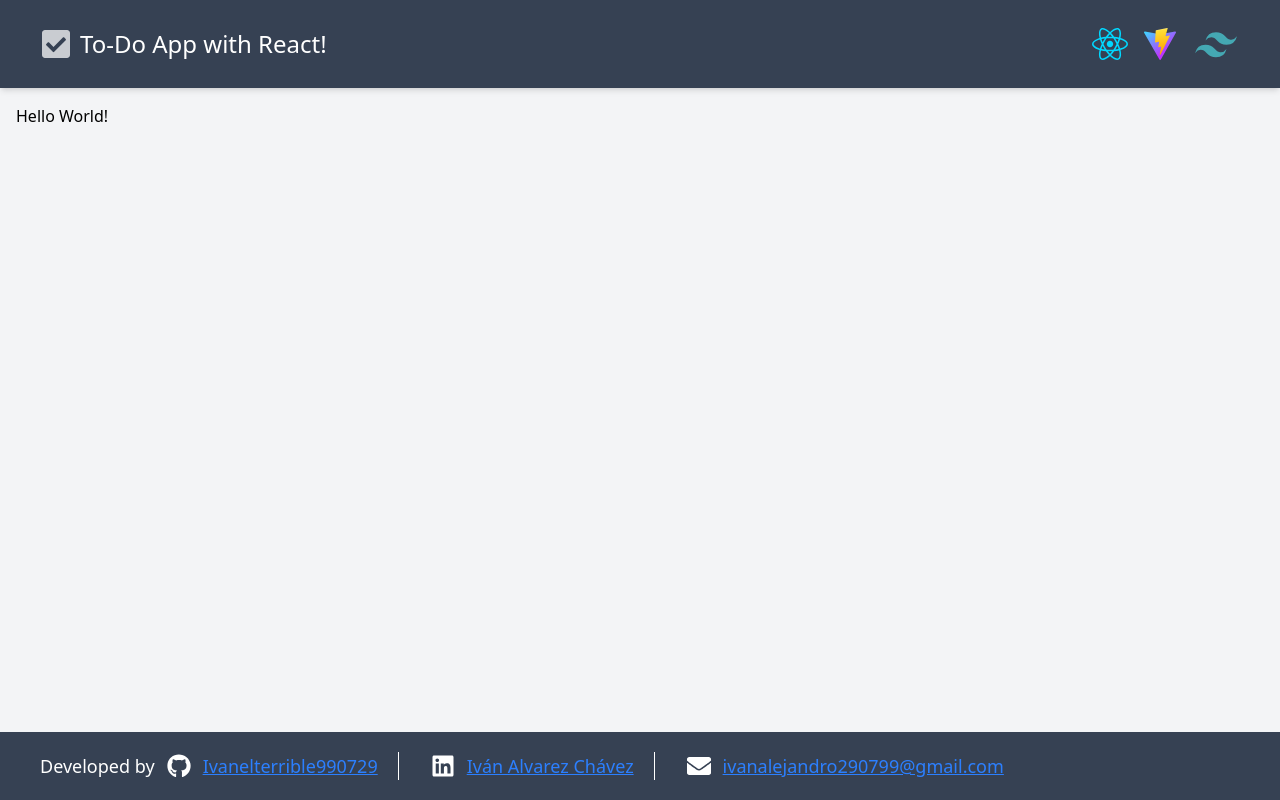
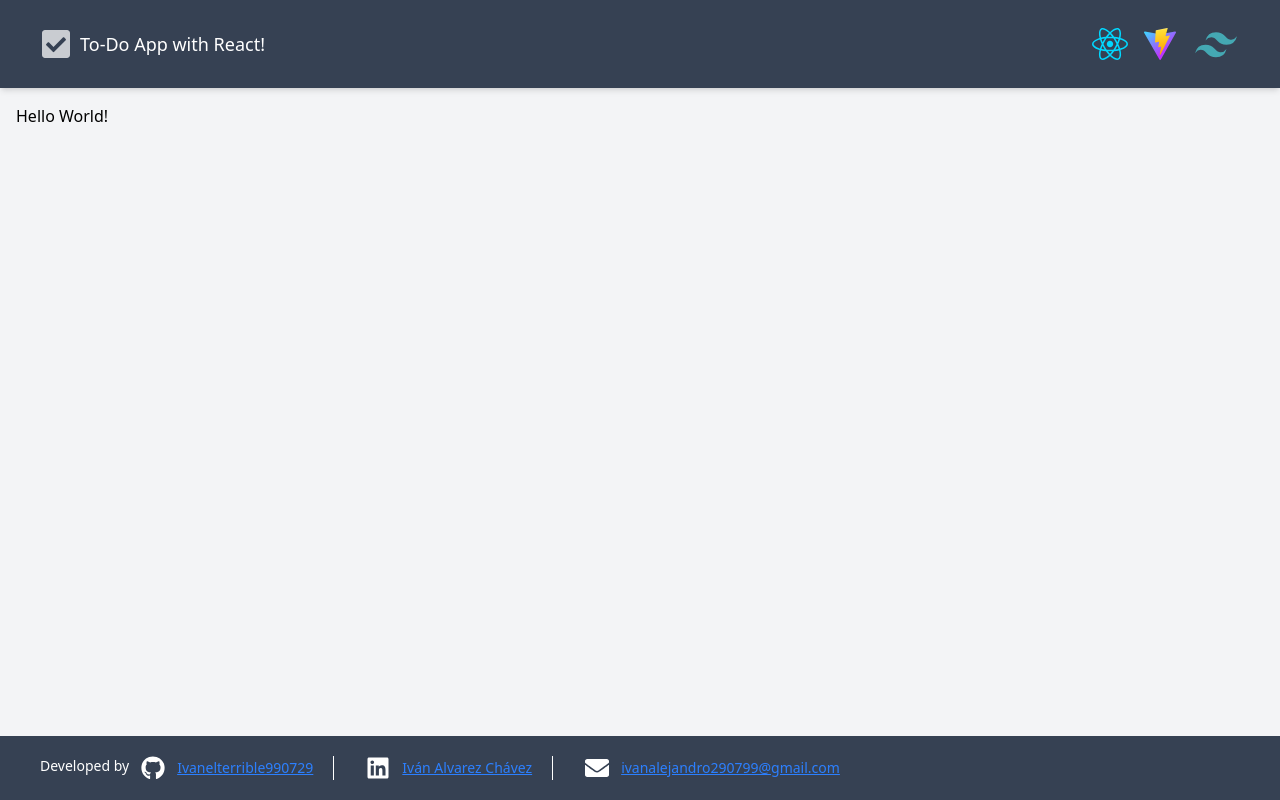
Before and after one commit to Ivanelterrible990729/todo-app-react, a React (Vite) app: page / in a window 1280 px wide. Built offline with nearby package versions, Linux system fonts and the light colour scheme.

Commit message:
Adjust font size for header and footer

```diff
--- a/src/components/layout/Footer.jsx
+++ b/src/components/layout/Footer.jsx
@@ -6,7 +6,7 @@ export default function Footer() {
     return (
         <>
             <footer className="py-5 px-10 bg-gray-700 text-center text-white">
-                <span className="flex text-lg">
+                <span className="flex text-sm">
                     <span>
                         Developed by
                     </span>
--- a/src/components/layout/Header.jsx
+++ b/src/components/layout/Header.jsx
@@ -10,7 +10,7 @@ export default function Header() {
                 <div className='flex flex-row items-center justify-between'>
                     <div className='w-min-full flex flex-row items-center'>
                         <FaCheckSquare className='animate-pulse h-8 w-8 mr-2' />
-                        <span className='text-2xl font-medium'>
+                        <span className='text-lg font-medium'>
                             To-Do App with React!
                         </span>
                     </div>
```
